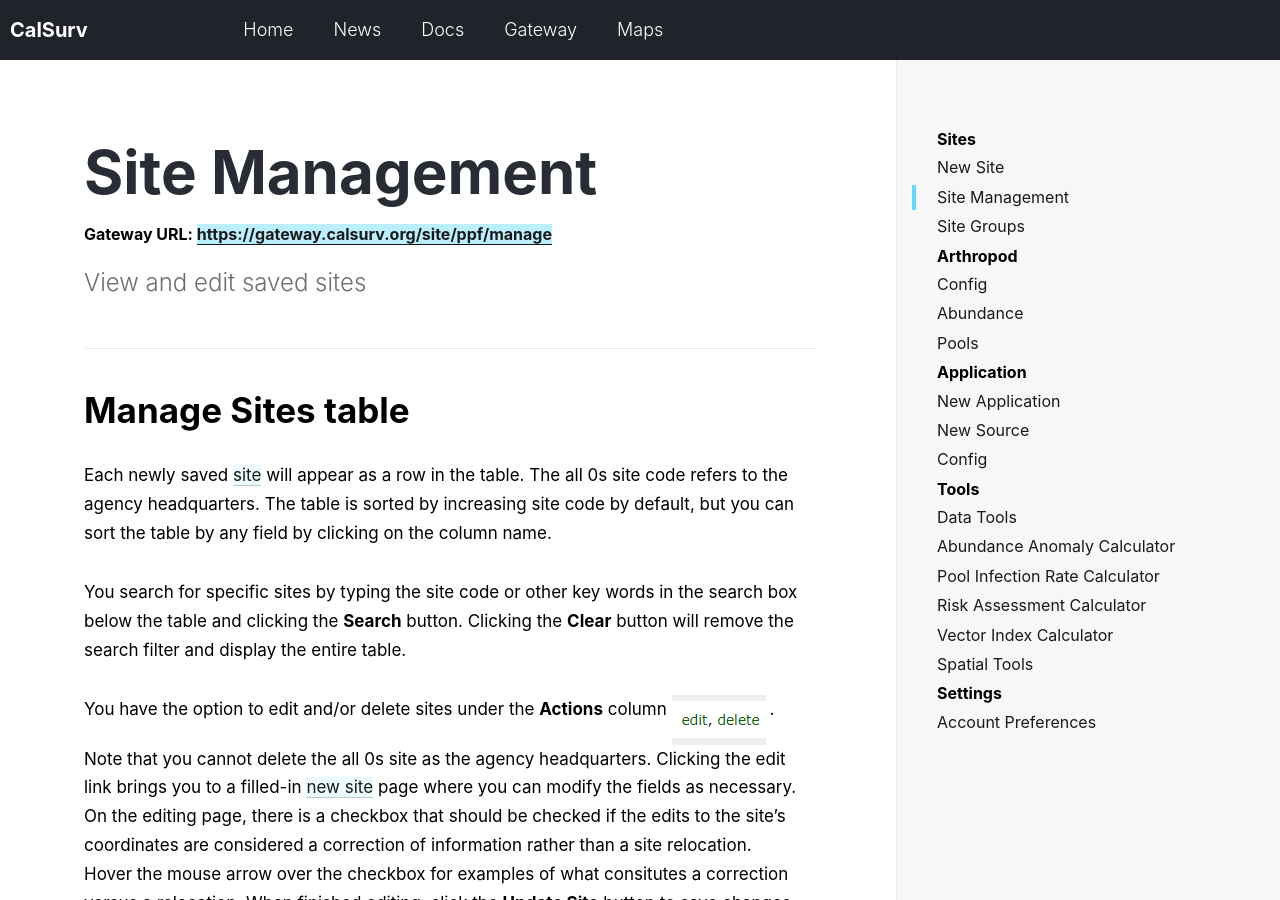
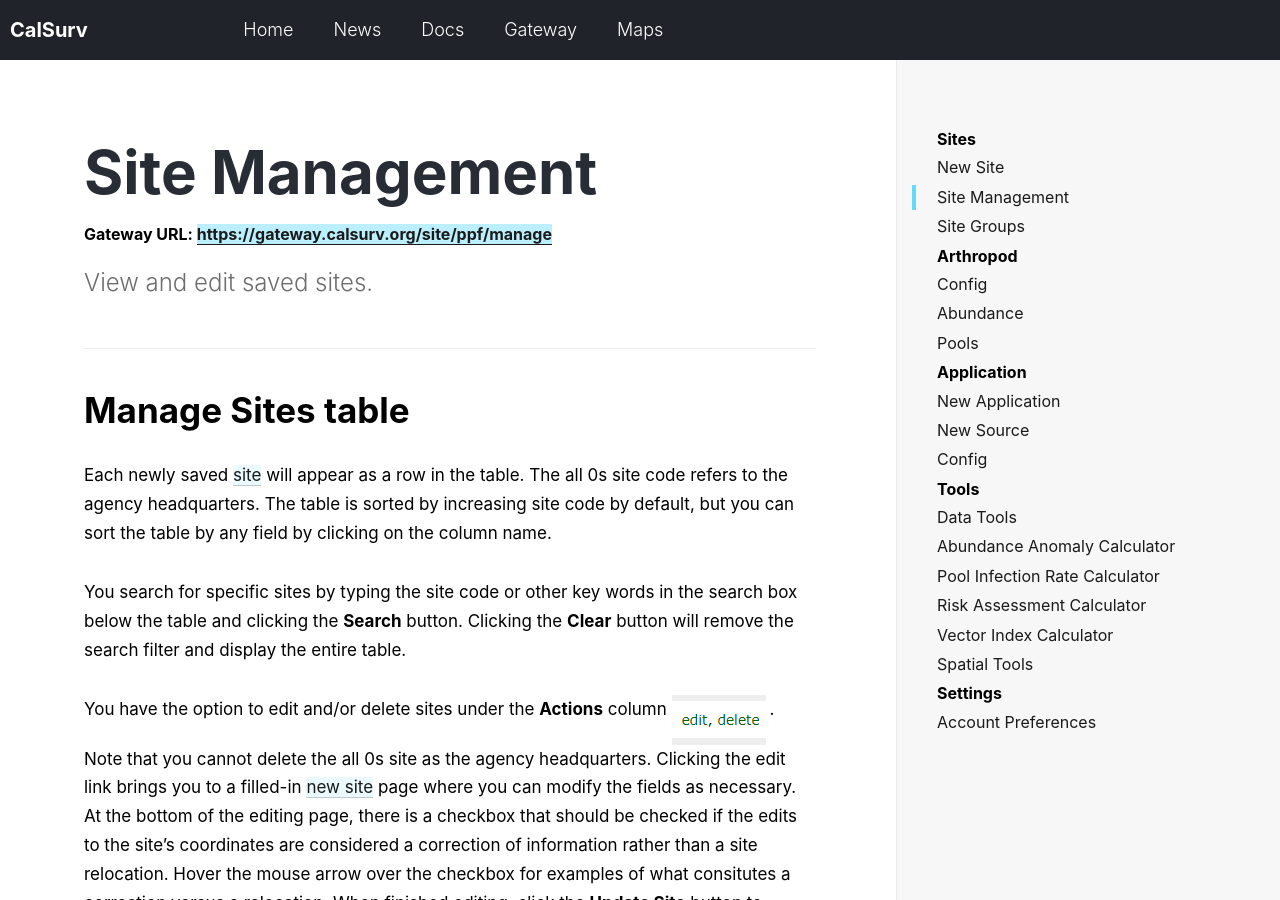
Before and after one commit to tlvaldepena/vectorsurv.org, a Jekyll site: the page built from _docs/site/site_manage.md, in a window 1280 px wide and 900 px high. Built offline with Jekyll 4.4.1, drawn with Linux system fonts in a browser that asks for light colours; some of the changed text lies outside the part shown.

Commit message:
Update site_manage.md

```diff
--- a/_docs/site/site_manage.md
+++ b/_docs/site/site_manage.md
@@ -2,11 +2,12 @@
 title: Site Management
 gateway-url: https://gateway.calsurv.org/site/ppf/manage
 ---
-View and edit saved sites
+View and edit saved sites.
 
 ## Manage Sites table
 Each newly saved [site]({{ site.baseurl }}/docs/site/) will appear as a row in the table. The all 0s site code refers to the agency headquarters. The table is sorted by increasing site code by default, but you can sort the table by any field by clicking on the column name.
 
 You search for specific sites by typing the site code or other key words in the search box below the table and clicking the **Search** button. Clicking the **Clear** button will remove the search filter and display the entire table.
 
-You have the option to edit and/or delete sites under the **Actions** column ![edit-delete links]({{ site.baseurl }}/assets/images/docs/edit-delete.PNG). Note that you cannot delete the all 0s site as the agency headquarters. Clicking the edit link brings you to a filled-in [new site]({{ site.baseurl }}/docs/site/) page where you can modify the fields as necessary. On the editing page, there is a checkbox that should be checked if the edits to the site's coordinates are considered a correction of information rather than a site relocation. Hover the mouse arrow over the checkbox for examples of what consitutes a correction versus a relocation. When finished editing, click the **Update Site** button to save changes or click the **Back to Manage Sites** button to return to the **Manage Sites** page without saving.
+You have the option to edit and/or delete sites under the **Actions** column ![edit-delete links]({{ site.baseurl }}/assets/images/docs/edit-delete.PNG). Note that you cannot delete the all 0s site as the agency headquarters. Clicking the edit link brings you to a filled-in [new site]({{ site.baseurl }}/docs/site/) page where you can modify the fields as necessary. At the bottom of the editing page, there is a checkbox that should be checked if the edits to the site's coordinates are considered a correction of information rather than a site relocation. Hover the mouse arrow over the checkbox for examples of what consitutes a correction versus a relocation. When finished editing, click the **Update Site** button to save changes or click the **Back to Manage Sites** button to return to the **Manage Sites** page without saving.
+![Update Site]({{ site.baseurl }}/assets/images/docs/update-site.PNG)
```
